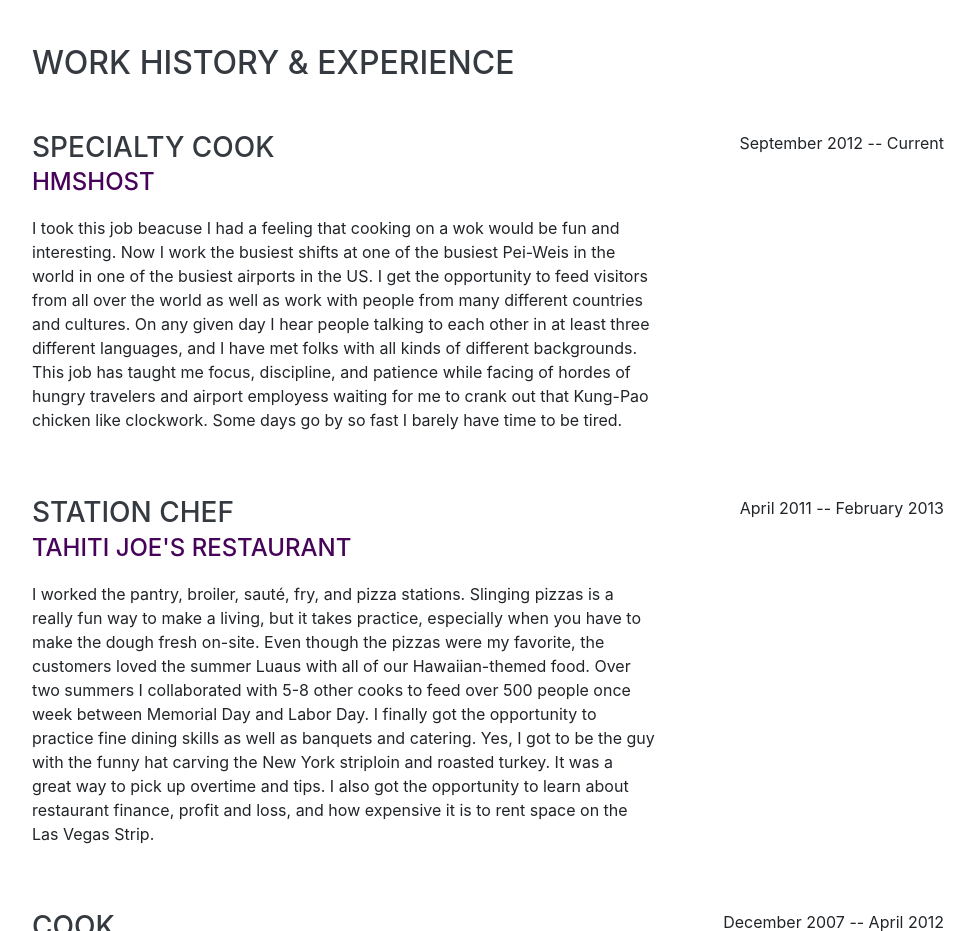
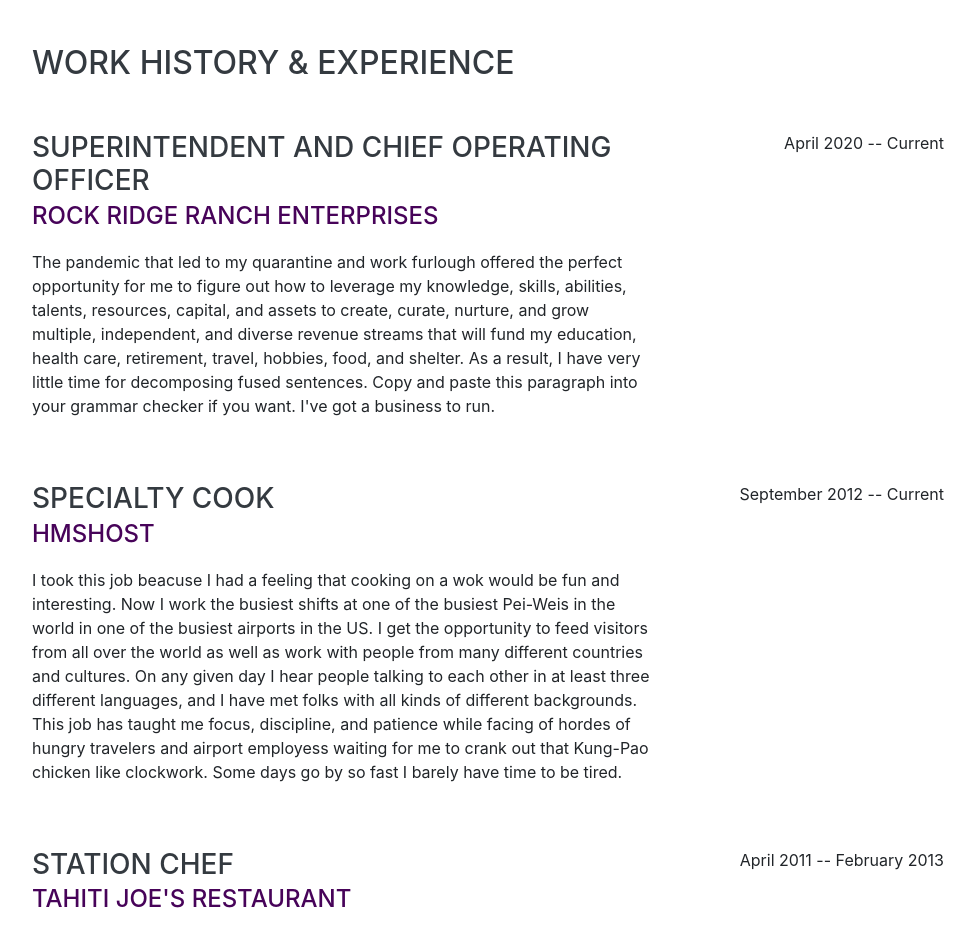
Before and after one commit to bgroveben/chantelle-cobourn-portfolio, a website with bundled scripts: page index.html in a window 1280 px wide. Shown: the part 2020-2951 px from the top of the page, without its empty margins (288-1263 px from the left). Built offline with nearby package versions, Linux system fonts and the light colour scheme; a web font is replaced by a local one.

Commit message:
Update work history and experience section

```diff
--- a/index.html
+++ b/index.html
@@ -306,6 +306,17 @@
         </div>
         <!-- End icons -->
         <h2 class="mb-5">Work History &amp; Experience</h2>
+
+        <div class="resume-item d-flex flex-column flex-md-row justify-content-between mb-5">
+          <div class="resume-content">
+            <h3 class="mb-0">Superintendent and Chief Operating Officer</h3>
+            <div class="subheading mb-3">Rock Ridge Ranch Enterprises</div>
+            <p>The pandemic that led to my quarantine and work furlough offered the perfect opportunity for me to figure out how to leverage my knowledge, skills, abilities, talents, resources, capital, and assets to create, curate, nurture, and grow multiple, independent, and diverse revenue streams that will fund my education, health care, retirement, travel, hobbies, food, and shelter. As a result, I have very little time for decomposing fused sentences. Copy and paste this paragraph into your grammar checker if you want. I've got a business to run.</p>
+          </div>
+          <div class="resume-date text-md-right">
+            <span>April 2020 -- Current</span>
+          </div>
+        </div>
 
         <div class="resume-item d-flex flex-column flex-md-row justify-content-between mb-5">
           <div class="resume-content">
```
